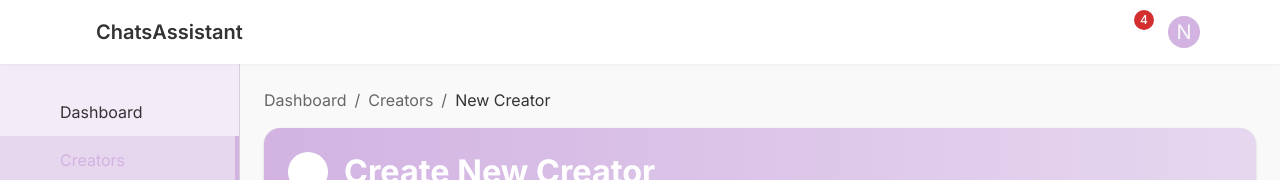
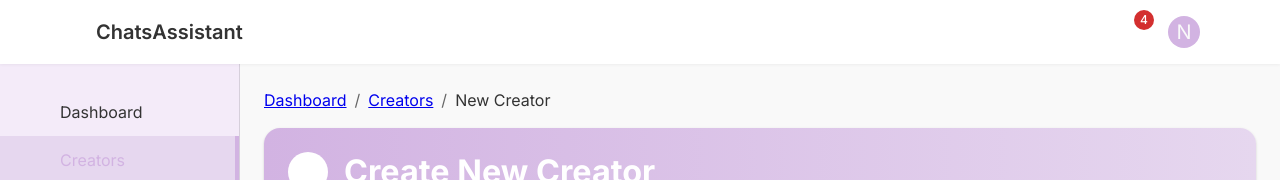
Before and after one commit to lucaBartelsen/chat-bot-admin, a Next.js app: page /creators/new in a window 1280 px wide. Shown: the top 180 px of the page. Built offline with nearby package versions, Linux system fonts and the light colour scheme; sample sign-in values are in the browser's storage; some icons are missing.

Commit message:
removed legacy behaviour

```diff
--- a/app/(dashboard)/creators/new/page.tsx
+++ b/app/(dashboard)/creators/new/page.tsx
@@ -1,4 +1,4 @@
-// app/(dashboard)/creators/new/page.tsx
+// app/(dashboard)/creators/new/page.tsx - Fixed legacyBehavior deprecation
 'use client';
 
 import { useState } from 'react';
@@ -151,12 +151,12 @@ export default function NewCreatorPage() {
         </Alert>
       )}
 
-      {/* Breadcrumbs navigation */}
+      {/* Breadcrumbs navigation - FIXED: Removed legacyBehavior */}
       <Breadcrumbs sx={{ mb: 2 }}>
-        <Link href="/dashboard" passHref legacyBehavior>
+        <Link href="/dashboard">
           <MuiLink color="inherit" underline="hover">Dashboard</MuiLink>
         </Link>
-        <Link href="/creators" passHref legacyBehavior>
+        <Link href="/creators">
           <MuiLink color="inherit" underline="hover">Creators</MuiLink>
         </Link>
         <Typography color="text.primary">New Creator</Typography>
```
